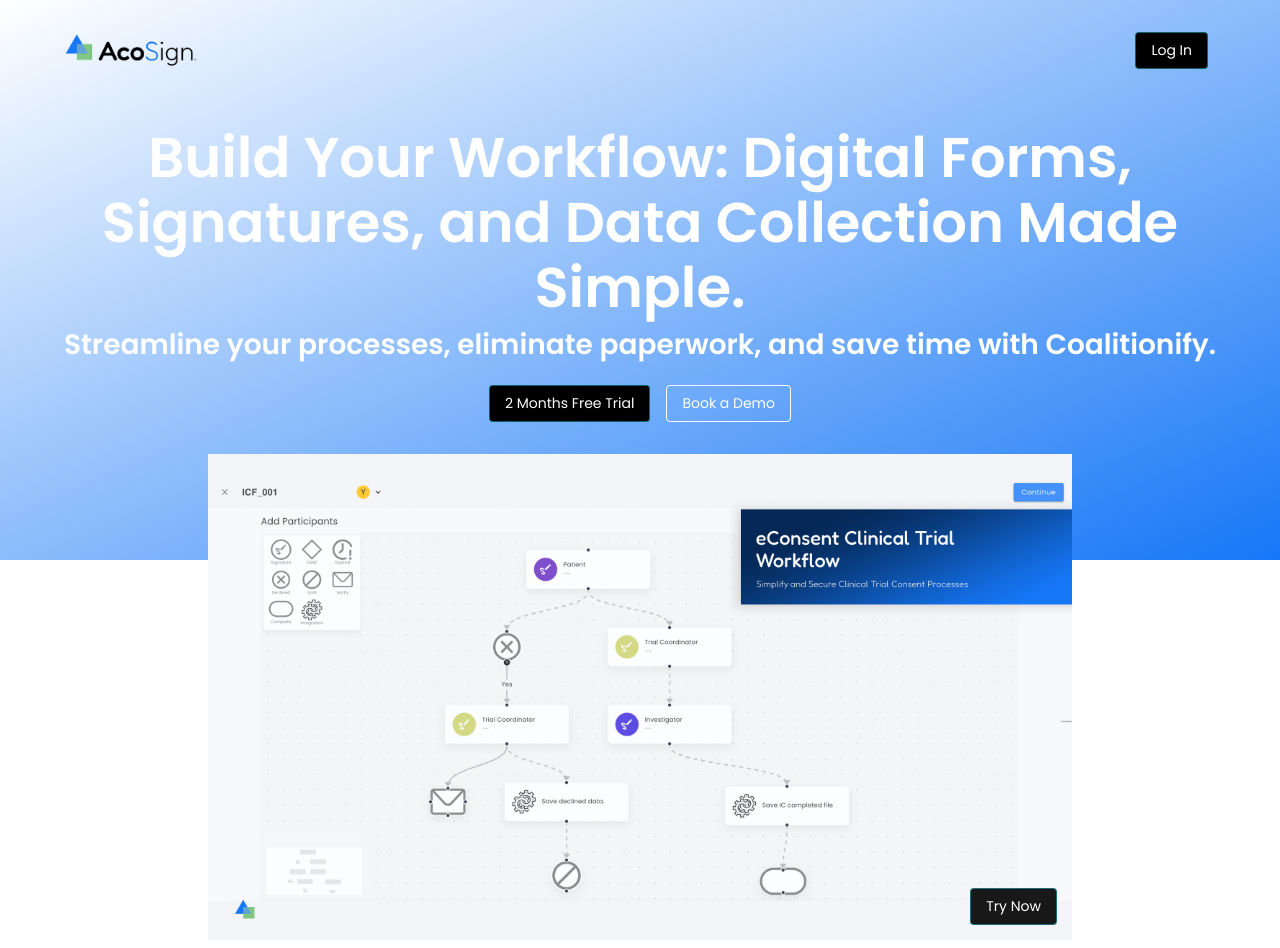
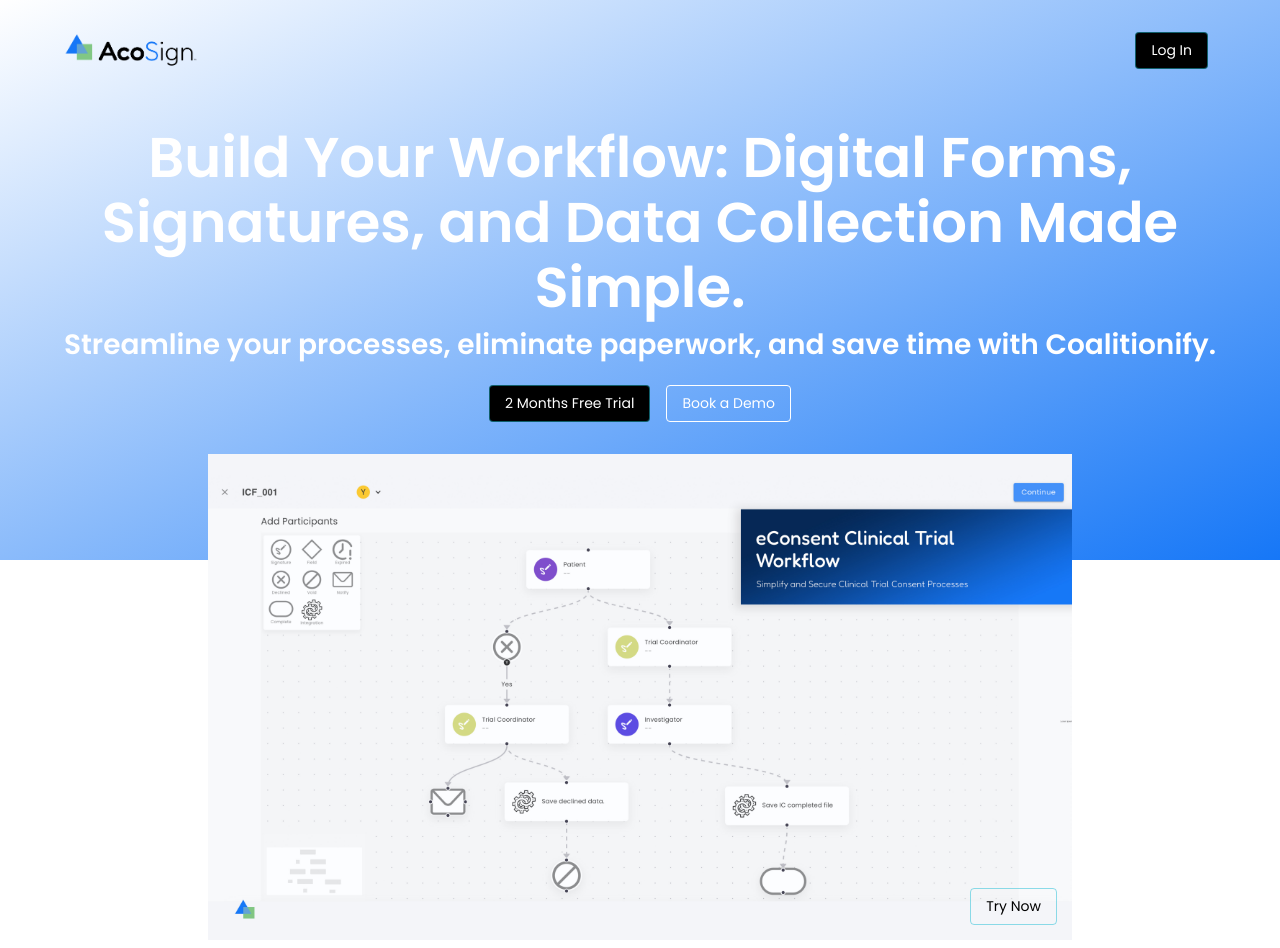
Before and after one commit to 8shivram8/cms-docker-test, a React (Create React App) app: page / in a window 1280 px wide. Shown: the top 948 px of the page. Built offline with nearby package versions, Linux system fonts and the light colour scheme.

Commit message:
modify button

```diff
--- a/src/components/ImageSlider.jsx
+++ b/src/components/ImageSlider.jsx
@@ -72,12 +72,12 @@
             bottom: 15,
             right: 15,
             zIndex: 1,
-            backgroundColor: "rgba(0, 0, 0, 0.9)",
-            color: "white",
+            backgroundColor: 'transparent',
+            color: "black",
             textTransform: "none",
             "&:hover": {
-              backgroundColor: 'transparent',
-              color: "black",
+              backgroundColor: "rgba(0, 0, 0, 0.9)",
+              color: "white",
             },
             [theme.breakpoints.down("sm")]: {
               padding: "4px 10px",
```
